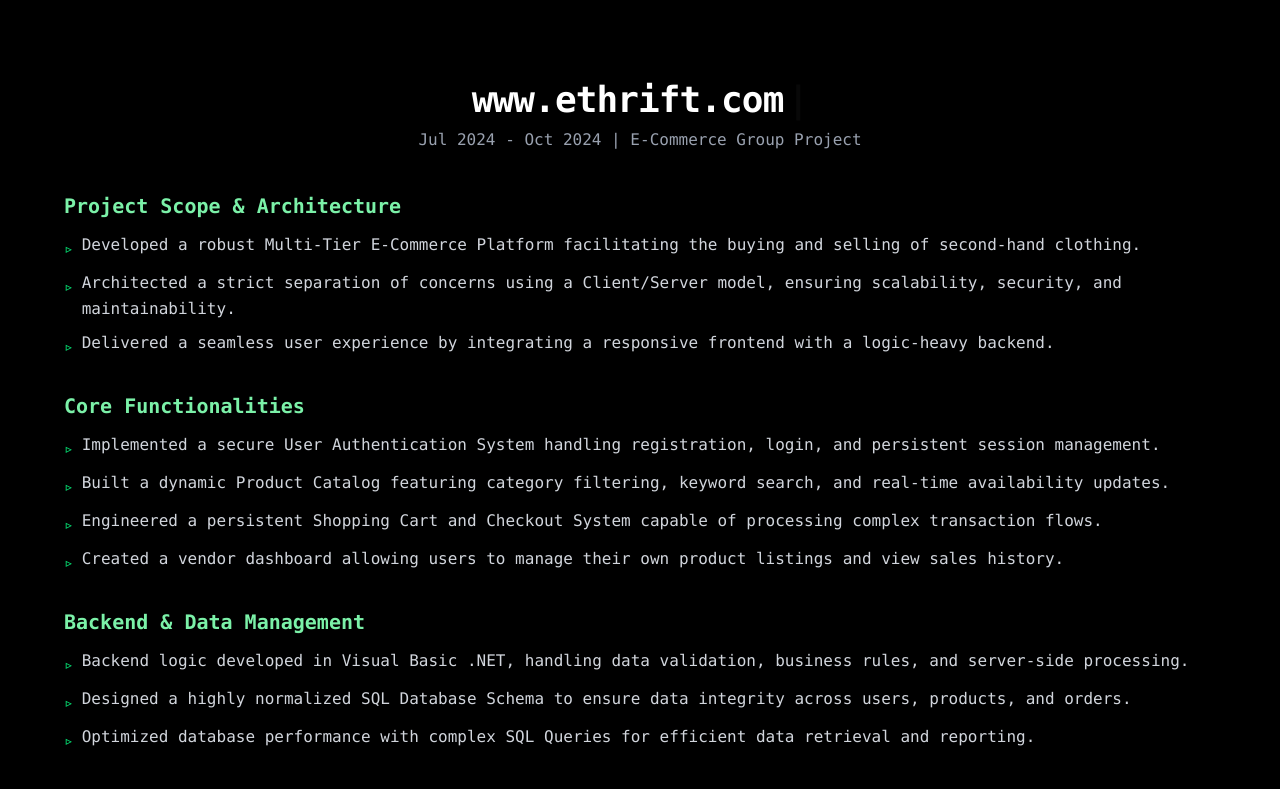
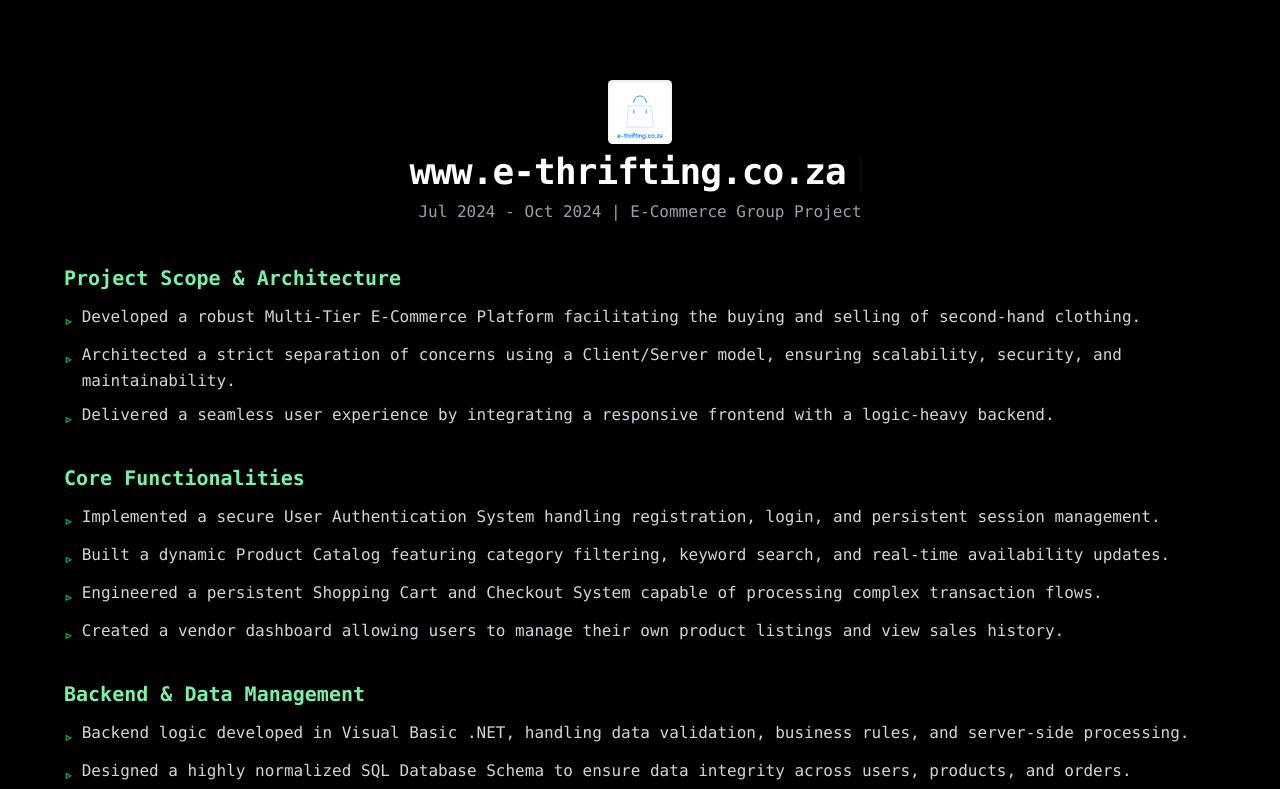
Before and after one commit to 4amogelangkotu/agkotu-portfolio, a React (Vite) app: page /project/e-thrifting in a window 1280 px wide. Shown: the top 789 px of the page. Built offline with nearby package versions, Linux system fonts and the light colour scheme.

Commit message:
updated Bt and eT prject description pages to include logos in their headers

```diff
--- a/src/pages/projects/BenchmarkTrader.tsx
+++ b/src/pages/projects/BenchmarkTrader.tsx
@@ -5,8 +5,7 @@
 import ShinyText from '../../components/ShinyText';
 import { faExternalLinkAlt } from "@fortawesome/free-solid-svg-icons";
 import { FontAwesomeIcon } from "@fortawesome/react-fontawesome";
-// Placeholder for future logo
-// import btLogo from '../../assets/bt/bt-logo.svg';
+import btLogo from '../../assets/bt/bt-logo.svg';
 
 export default function ProjectBenchmarkTrader() {
 
@@ -38,14 +37,17 @@
         <div className="min-h-screen text-white font-mono w-full p-10 bg-black">
             <div className="max-w-6xl mx-auto py-10">
 
-                {/* --- HEADER --- */}
                 <div className="flex items-center justify-center gap-4 mb-2">
-                    {/* <img
+                    <img
                         src={btLogo}
                         alt="Benchmark Trader Logo"
                         className="w-12 h-12 md:w-16 md:h-16"
                     />
-                    */}
+                </div>
+
+                {/* --- HEADER --- */}
+                <div className="flex items-center justify-center gap-4 mb-2">
+
                     <ShinyText
                         text={project.title}
                         disabled={false}
--- a/src/pages/projects/EThrifting.tsx
+++ b/src/pages/projects/EThrifting.tsx
@@ -4,8 +4,7 @@
 import { allProjects } from '../../data/projectsData';
 // import ShinyText from '../../components/ShinyText';
 import TextType from '../../components/TextType';
-// Placeholder for future logo import
-// import ethLogo from '../../assets/eth/eth-logo.svg';
+import etLogo from '../../assets/et/et-logo.svg';
 
 export default function ProjectEThrifting() {
 
@@ -36,16 +35,18 @@
     return (
         <div className="min-h-screen text-white font-mono w-full p-10 bg-black">
             <div className="max-w-6xl mx-auto py-10">
+                <div className="flex items-center justify-center gap-4 mb-2">
+                    <img
+                        src={etLogo}
+                        alt="E-Thrifting Logo"
+                        className="w-12 h-12 md:w-16 md:h-16"
+                    />
+                </div>
 
                 {/* --- HEADER --- */}
                 <div className="flex items-center justify-center gap-4 mb-2">
-                    {/* Uncomment when you have an imported logo
-                    <img
-                        src={ethLogo}
-                        alt="E-Thrifting Logo"
-                        className="w-12 h-12 md:w-16 md:h-16"
-                    />
-                    */}
+
+
 
                     {/* <ShinyText
                         text={project.title}
@@ -55,7 +56,7 @@
                     /> */}
 
                     <TextType
-                        text={[project.title, "www.ethrift.com"]}
+                        text={[project.title, "www.e-thrifting.co.za"]}
                         typingSpeed={75}
                         pauseDuration={1500}
                         showCursor={true}
```
